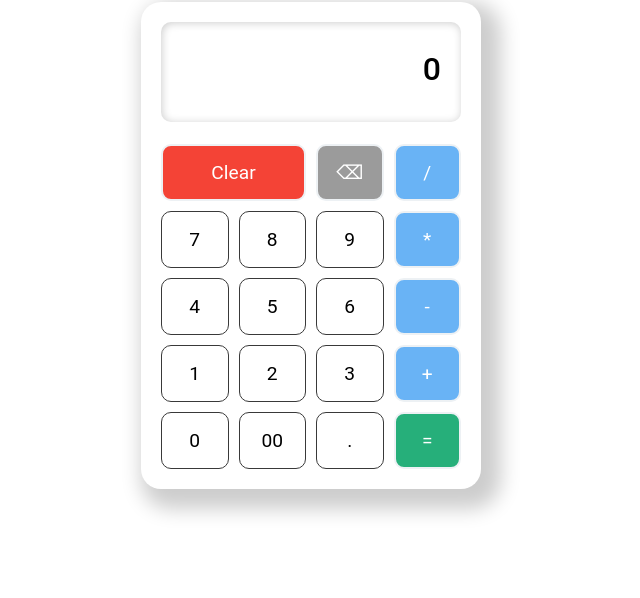
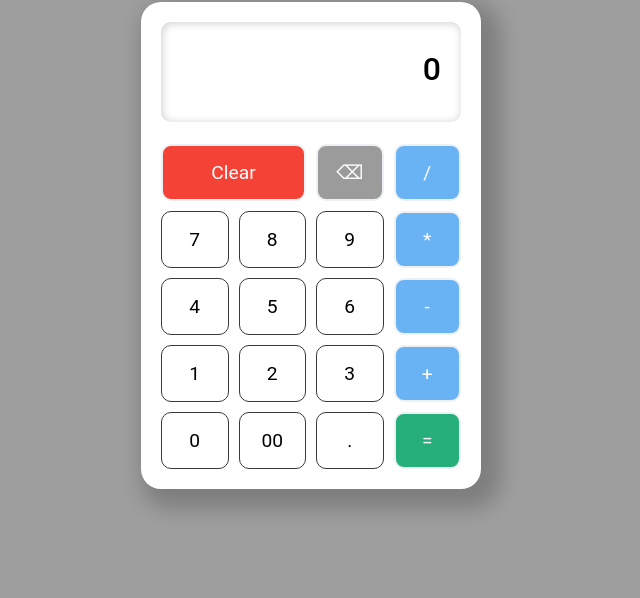
Before and after one commit to Shravanidhandrut13/Calculator---Calc_U_Late, a plain HTML site: page index.html in a window 1280 px wide. Shown: the part 202-800 px from the top of the page, without its empty margins (329-969 px from the left). Drawn offline with Linux system fonts and the light colour scheme; the site is published under a folder, as on GitHub Pages, so addresses that start at the root find nothing.

Commit message:
Update style.css

```diff
--- a/style.css
+++ b/style.css
@@ -13,7 +13,7 @@ body {
     justify-content: center;
     min-height: 100vh;
     font-family: 'Roboto', sans-serif;
-    background-image: url('/bg.png');
+    background-image: url('./bg.png');
     background-size: cover;
     background-position: center;
     background-repeat: no-repeat;
```
